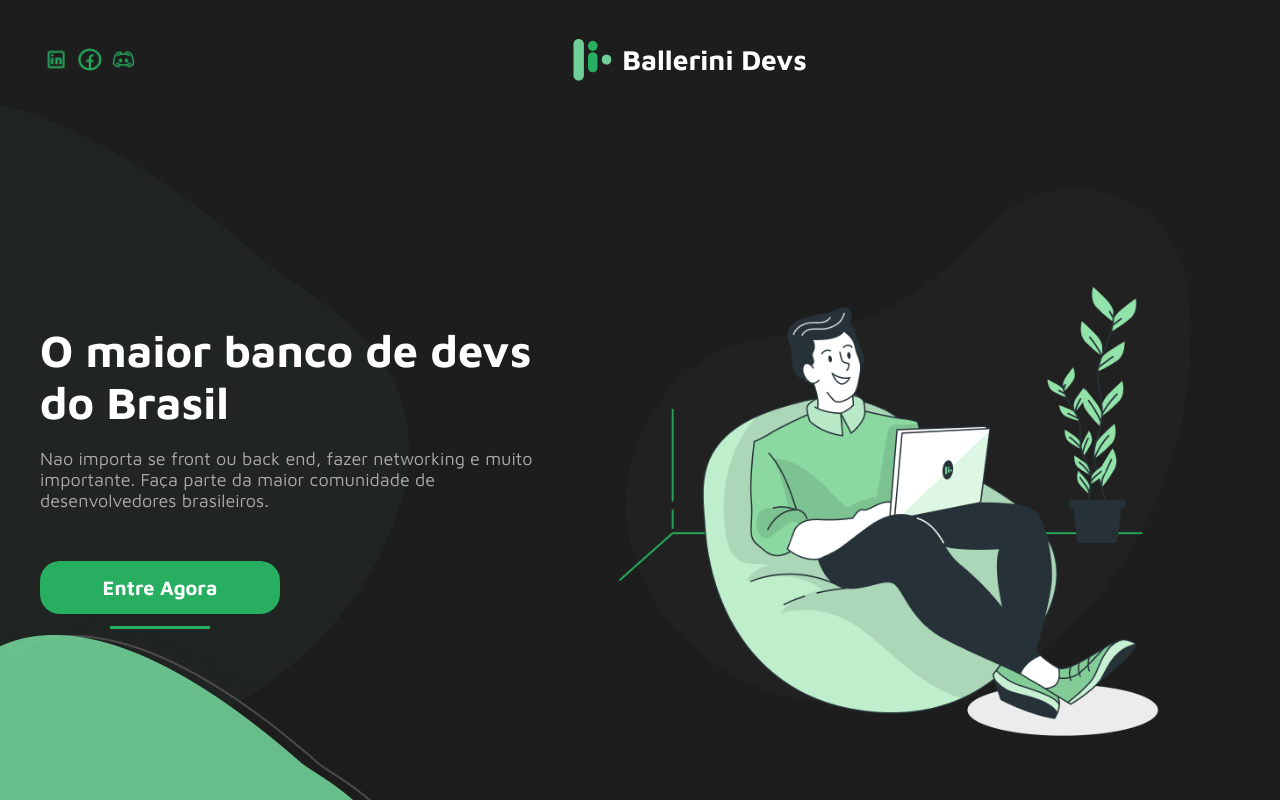
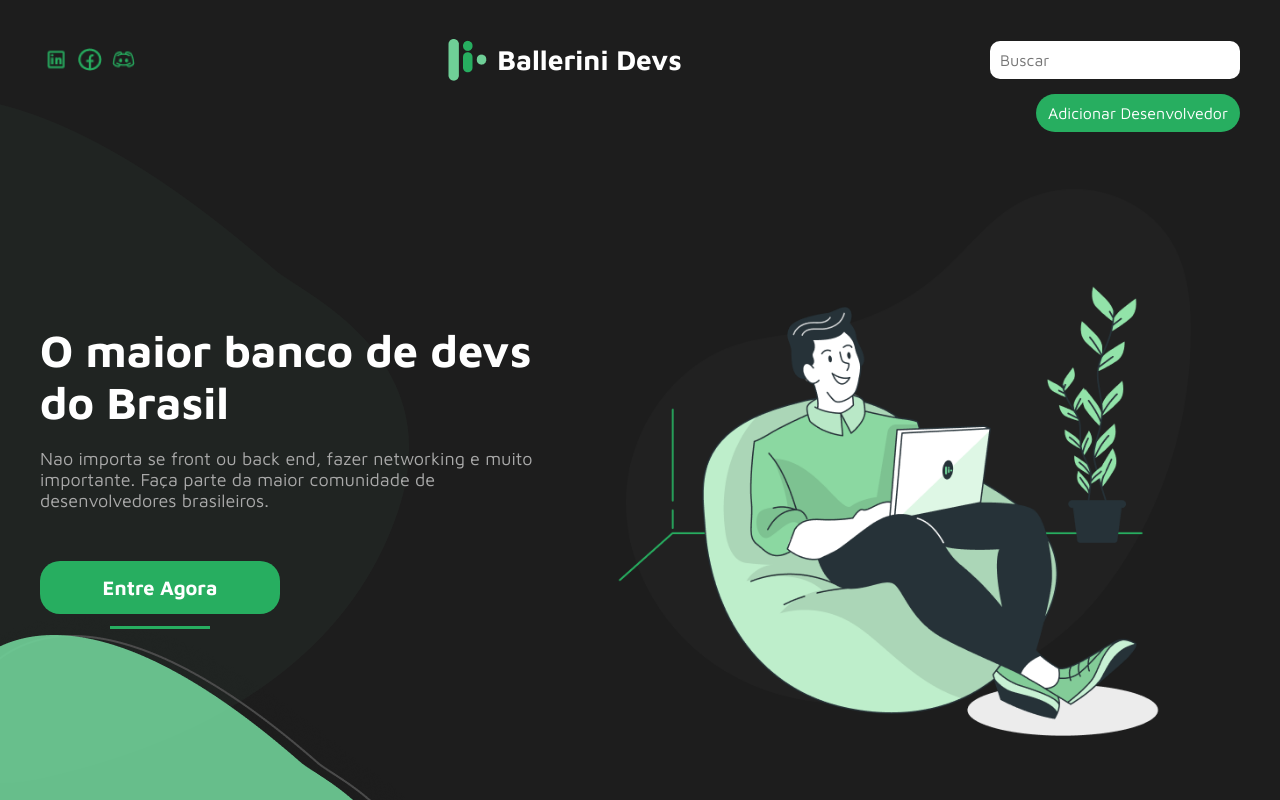
Before and after one commit to vitorpantaleao/desafio-ballerini-devs, a Next.js app: page / in a window 1280 px wide. Built offline with nearby package versions, Linux system fonts and the light colour scheme.

Commit message:
adiciona input busca menu

```diff
--- a/pages/devs.jsx
+++ b/pages/devs.jsx
@@ -1,4 +1,5 @@
 import Head from 'next/head'
+import Menu from '../src/components/Menu/Menu'
 import styles from '../styles/Home.module.css'
 import styleDev from '../styles/Home.module.css'
 
@@ -12,7 +13,7 @@ export default function Devs() {
             </Head>
 
             <main className={styles.main}>
-                <div>Devs Page</div>
+                <Menu />
             </main>
 
         </div>
--- a/src/components/Menu/Menu.jsx
+++ b/src/components/Menu/Menu.jsx
@@ -25,7 +25,12 @@ export default function Menu() {
                     <h2 className={styles.logoName}>Ballerini Devs</h2>
                 </a>
             </div>
-            <div className="search"></div>
+            <div className={styles.searchDevs}>
+                <form>
+                    <input className={styles.search} type="text" placeholder="Buscar" />
+                </form>
+                <button className={styles.addDev}>Adicionar Desenvolvedor</button>
+            </div>
         </nav>
     )
 }styles
--- a/styles/Home.module.css
+++ b/styles/Home.module.css
@@ -15,6 +15,7 @@
   display: flex;
   justify-content: center;
   padding: 20px 0;
+  align-items: center;
 }
 
 .logo {
@@ -50,6 +51,33 @@
 .icons a:hover {
   background-color: #FFF;
   border-radius: 50%;
+}
+
+.search {
+  border: none;
+  outline: none;
+  padding: 10px;
+  border-radius: 10px;
+  font-size: 16px;
+  width: 250px;
+}
+
+.searchDevs {
+  position: relative;
+}
+
+.addDev {
+  position: absolute;
+  top: 100%;
+  right: 0;
+  margin-top: 15px;
+  background: #27AE60;
+  border: none;
+  padding: 10px 12px;
+  color: #FFF;
+  cursor: pointer;
+  font-size: 16px;
+  border-radius: 55px;
 }
 
 .section {
```
